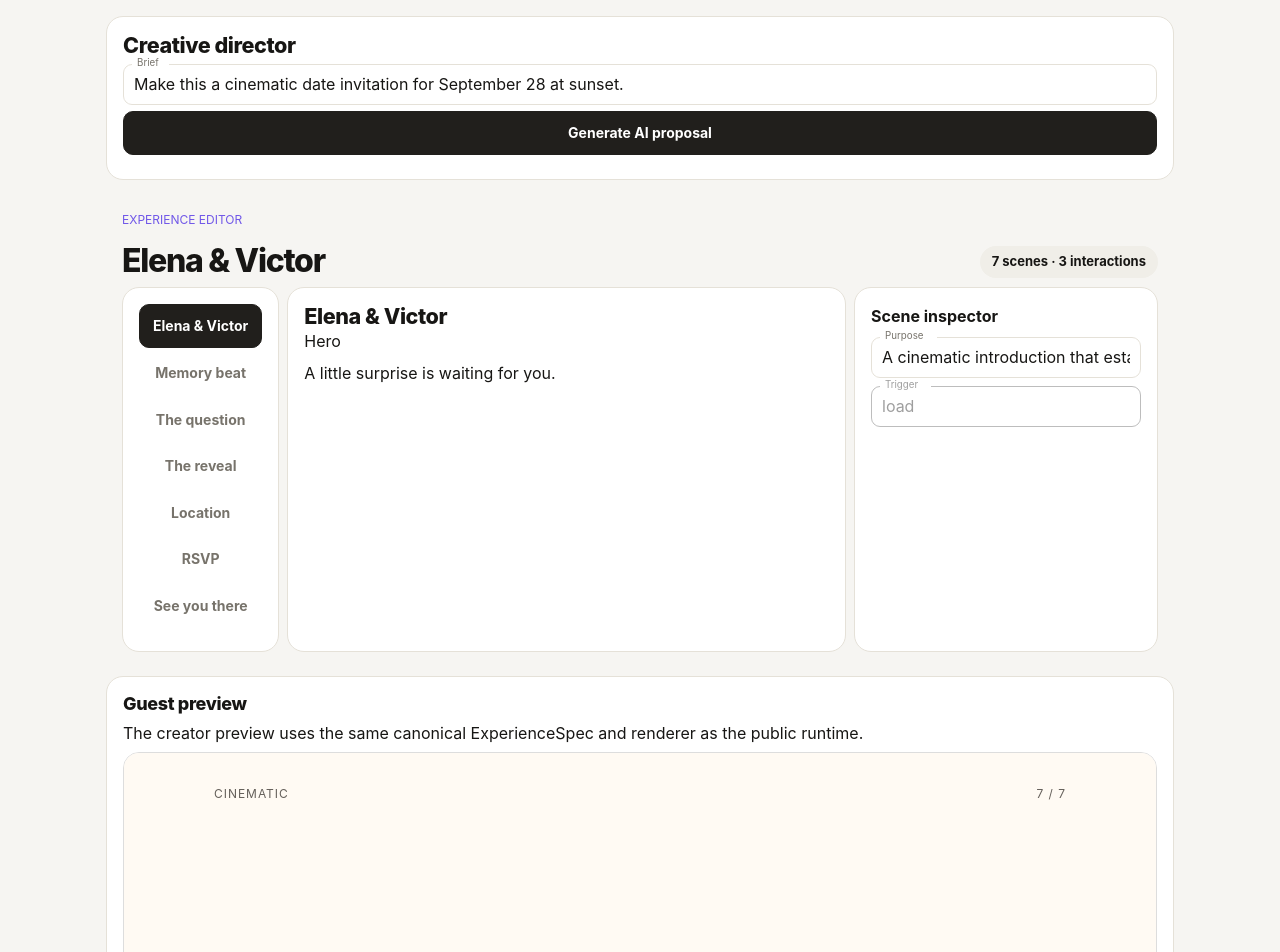
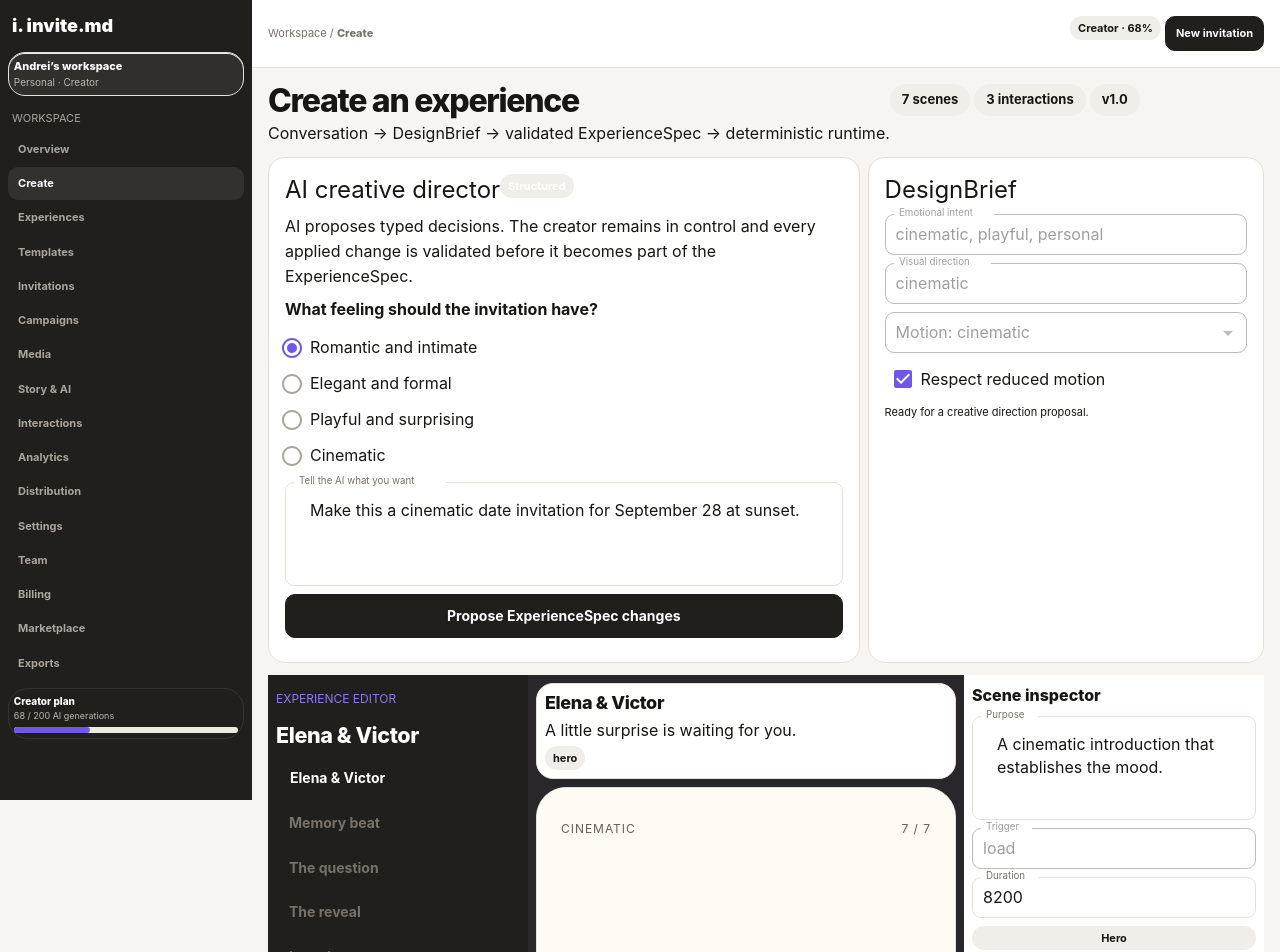
Before and after one commit to Andries16/invite, a React (Vite) app in the folder apps/creator/: page / in a window 1280 px wide. Shown: the top 952 px of the page. Built offline with nearby package versions, Linux system fonts and the light colour scheme.

Commit message:
feat(creator): align experience creation with platform architecture

```diff
--- a/apps/creator/src/app.tsx
+++ b/apps/creator/src/app.tsx
@@ -1,24 +1,43 @@
 import { applyExperienceSpecPatch, createExperienceSpecProposal } from "@invite/ai";
-import { inviteTheme } from "@invite/design-system";
+import { CreatorShell, EditorShell, inviteTheme } from "@invite/design-system";
 import { ExperienceRenderer } from "@invite/invitation-components";
 import { getOrderedScenes } from "@invite/invitation-runtime";
 import type { ExperienceSpec, SceneSpec } from "@invite/invitation-schema";
+import { getSceneDescription, getSceneDisplayType, getSceneTitle, sampleExperience } from "@invite/story";
 import {
-  getSceneDescription,
-  getSceneDisplayType,
-  getSceneTitle,
-  sampleExperience,
-} from "@invite/story";
-import Button from "@mui/material/Button";
-import Card from "@mui/material/Card";
-import CardContent from "@mui/material/CardContent";
-import Chip from "@mui/material/Chip";
-import CssBaseline from "@mui/material/CssBaseline";
-import Stack from "@mui/material/Stack";
-import { ThemeProvider } from "@mui/material/styles";
-import TextField from "@mui/material/TextField";
-import Typography from "@mui/material/Typography";
+  Button,
+  Card,
+  CardContent,
+  Checkbox,
+  Chip,
+  CssBaseline,
+  FormControlLabel,
+  MenuItem,
+  Paper,
+  Radio,
+  RadioGroup,
+  Select,
+  Stack,
+  TextField,
+  ThemeProvider,
+  Typography,
+} from "@mui/material";
 import { useMemo, useState } from "react";
+
+type AIInteraction =
+  | { type: "single_choice"; id: string; question: string; options: string[] }
+  | { type: "multi_choice"; id: string; question: string; options: string[] }
+  | { type: "text"; id: string; question: string; placeholder?: string }
+  | { type: "date"; id: string; question: string }
+  | { type: "color"; id: string; question: string }
+  | { type: "confirmation"; id: string; summary: string };
+
+const interaction: AIInteraction = {
+  type: "single_choice",
+  id: "tone",
+  question: "What feeling should the invitation have?",
+  options: ["Romantic and intimate", "Elegant and formal", "Playful and surprising", "Cinematic"],
+};
 
 interface EditorProps {
   experience: ExperienceSpec;
@@ -27,79 +46,145 @@ interface EditorProps {
   onChange: (next: ExperienceSpec) => void;
 }
 
-const Editor = ({ experience, selected, onSelect, onChange }: EditorProps) => {
+const SceneEditor = ({ experience, selected, onSelect, onChange }: EditorProps) => {
   const scenes = getOrderedScenes(experience);
 
+  const updateSelected = (patch: Partial<SceneSpec>) => {
+    onChange({
+      ...experience,
+      scenes: experience.scenes.map((scene) =>
+        scene.id === selected.id ? { ...scene, ...patch } : scene,
+      ),
+    });
+  };
+
   return (
-    <Stack spacing={2} sx={{ maxWidth: 1100, mx: "auto", p: 4 }}>
-      <Typography variant="overline" color="primary">
-        Experience Editor
+    <EditorShell
+      left={
+        <Stack spacing={2}>
+          <Typography variant="overline" sx={{ color: "primary.light" }}>
+            Experience editor
           </Typography>
-      <Stack direction="row" sx={{ justifyContent: "space-between", alignItems: "center" }}>
-        <Typography variant="h2">{getSceneTitle(selected)}</Typography>
-        <Chip
-          label={scenes.length + " scenes · " + experience.interactions.length + " interactions"}
-        />
-      </Stack>
-      <Stack direction={{ xs: "column", md: "row" }} spacing={2}>
-        <Card>
-          <CardContent>
-            <Stack spacing={1}>
+          <Typography variant="h3" sx={{ color: "#fff" }}>
+            {getSceneTitle(selected)}
+          </Typography>
+          <Stack spacing={0.5}>
             {scenes.map((scene) => (
               <Button
                 key={scene.id}
+                onClick={() => onSelect(scene.id)}
                 variant={scene.id === selected.id ? "contained" : "text"}
-                  onClick={() => onSelect(scene.id)}
+                sx={{ justifyContent: "flex-start", textTransform: "none" }}
               >
                 {getSceneTitle(scene)}
               </Button>
             ))}
           </Stack>
-          </CardContent>
-        </Card>
-        <Card sx={{ flex: 1 }}>
-          <CardContent>
-            <Typography variant="h3">{getSceneTitle(selected)}</Typography>
-            <Typography color="text.secondary">{getSceneDisplayType(selected)}</Typography>
-            <Typography sx={{ mt: 2 }} color="text.secondary">
-              {getSceneDescription(selected)}
-            </Typography>
-          </CardContent>
-        </Card>
-        <Card>
-          <CardContent>
+        </Stack>
+      }
+      right={
         <Stack spacing={2}>
-              <Typography sx={{ fontWeight: 700 }}>Scene inspector</Typography>
+          <Typography sx={{ fontWeight: 800 }}>Scene inspector</Typography>
           <TextField
             label="Purpose"
+            multiline
+            minRows={3}
             value={selected.purpose}
+            onChange={(event) => updateSelected({ purpose: event.target.value })}
+          />
+          <TextField label="Trigger" value={selected.trigger.type} disabled />
+          <TextField
+            label="Duration"
+            type="number"
+            value={selected.durationMs ?? ""}
             onChange={(event) =>
-                  onChange({
-                    ...experience,
-                    scenes: experience.scenes.map((scene) =>
-                      scene.id === selected.id ? { ...scene, purpose: event.target.value } : scene,
-                    ),
+              updateSelected({
+                durationMs: event.target.value ? Number(event.target.value) : undefined,
               })
             }
           />
-              <TextField label="Trigger" value={selected.trigger.type} disabled />
+          <Chip label={getSceneDisplayType(selected)} size="small" />
+        </Stack>
+      }
+    >
+      <Stack spacing={2} sx={{ maxWidth: 900, mx: "auto" }}>
+        <Paper sx={{ p: 2, bgcolor: "#fff" }}>
+          <Stack spacing={1}>
+            <Typography variant="h4">{getSceneTitle(selected)}</Typography>
+            <Typography color="text.secondary">{getSceneDescription(selected)}</Typography>
+            <Chip
+              sx={{ alignSelf: "flex-start" }}
+              size="small"
+              label={selected.components?.[0]?.kind ?? "custom"}
+            />
+          </Stack>
+        </Paper>
+        <Paper sx={{ overflow: "hidden", borderRadius: 3 }}>
+          <ExperienceRenderer spec={experience} />
+        </Paper>
+      </Stack>
+    </EditorShell>
+  );
+};
+
+const AIConversation = ({
+  brief,
+  onBriefChange,
+  onGenerate,
+}: {
+  brief: string;
+  onBriefChange: (value: string) => void;
+  onGenerate: () => void;
+}) => {
+  const [choice, setChoice] = useState(interaction.options[0]);
+
+  return (
+    <Card sx={{ height: "100%" }}>
+      <CardContent>
+        <Stack spacing={2}>
+          <Stack direction="row" justifyContent="space-between" alignItems="center">
+            <Typography variant="h5">AI creative director</Typography>
+            <Chip label="Structured" color="success" size="small" />
+          </Stack>
+          <Typography color="text.secondary">
+            AI proposes typed decisions. The creator remains in control and every applied change
+            is validated before it becomes part of the ExperienceSpec.
+          </Typography>
+          <Typography sx={{ fontWeight: 700 }}>{interaction.question}</Typography>
+          <RadioGroup value={choice} onChange={(event) => setChoice(event.target.value)}>
+            {interaction.options.map((option) => (
+              <FormControlLabel
+                key={option}
+                value={option}
+                control={<Radio />}
+                label={option}
+              />
+            ))}
+          </RadioGroup>
+          <TextField
+            label="Tell the AI what you want"
+            value={brief}
+            onChange={(event) => onBriefChange(event.target.value)}
+            multiline
+            minRows={3}
+          />
+          <Button variant="contained" onClick={onGenerate}>
+            Propose ExperienceSpec changes
+          </Button>
         </Stack>
       </CardContent>
     </Card>
-      </Stack>
-    </Stack>
   );
 };
 
 export const App = () => {
   const [experience, setExperience] = useState<ExperienceSpec>(sampleExperience);
   const scenes = useMemo(() => getOrderedScenes(experience), [experience]);
-  const [selectedId, setSelectedId] = useState(scenes[0]?.id);
+  const [selectedId, setSelectedId] = useState<SceneSpec["id"]>(scenes[0]?.id);
+  const [brief, setBrief] = useState("Make this a cinematic date invitation for September 28 at sunset.");
+  const [proposalState, setProposalState] = useState("Ready for a creative direction proposal.");
+
   const selected = scenes.find((scene) => scene.id === selectedId) ?? scenes[0];
-  const [brief, setBrief] = useState(
-    "Make this a cinematic date invitation for September 28 at sunset.",
-  );
-  const [proposalState, setProposalState] = useState("");
 
   if (!selected) return null;
 
@@ -117,60 +202,63 @@ export const App = () => {
 
     setExperience(applyExperienceSpecPatch(experience, proposal.proposal));
     setProposalState(
-      "AI proposal applied · " +
-        Math.round(proposal.confidence * 100) +
-        "% confidence · review recommended",
+      `Applied typed proposal · ${Math.round(proposal.confidence * 100)}% confidence · review recommended`,
     );
   };
 
   return (
     <ThemeProvider theme={inviteTheme}>
       <CssBaseline />
-      <Stack spacing={2} sx={{ maxWidth: 1100, mx: "auto", p: 4 }}>
-        <Card>
+      <CreatorShell title="Create">
+        <Stack spacing={3}>
+          <Stack direction={{ xs: "column", md: "row" }} justifyContent="space-between" gap={2}>
+            <Stack spacing={0.5}>
+              <Typography variant="h2">Create an experience</Typography>
+              <Typography color="text.secondary">
+                Conversation → DesignBrief → validated ExperienceSpec → deterministic runtime.
+              </Typography>
+            </Stack>
+            <Stack direction="row" spacing={1}>
+              <Chip label={`${scenes.length} scenes`} />
+              <Chip label={`${experience.interactions.length} interactions`} />
+              <Chip label={`v${experience.schemaVersion}`} />
+            </Stack>
+          </Stack>
+
+          <Stack direction={{ xs: "column", lg: "row" }} spacing={2}>
+            <Stack sx={{ flex: 1.2 }}>
+              <AIConversation brief={brief} onBriefChange={setBrief} onGenerate={generateProposal} />
+            </Stack>
+            <Card sx={{ flex: 0.8 }}>
               <CardContent>
-            <Stack spacing={1.5}>
-              <Typography variant="h3">Creative director</Typography>
-              <TextField
-                fullWidth
-                label="Brief"
-                value={brief}
-                onChange={(event) => setBrief(event.target.value)}
-              />
-              <Button variant="contained" onClick={generateProposal}>
-                Generate AI proposal
-              </Button>
-              {proposalState && <Typography color="success.main">{proposalState}</Typography>}
+                <Stack spacing={2}>
+                  <Typography variant="h5">DesignBrief</Typography>
+                  <TextField label="Emotional intent" value="cinematic, playful, personal" disabled />
+                  <TextField label="Visual direction" value={experience.visualLanguage} disabled />
+                  <Select value={experience.design.motion} disabled fullWidth>
+                    {["none", "subtle", "moderate", "expressive", "cinematic"].map((value) => (
+                      <MenuItem key={value} value={value}>
+                        Motion: {value}
+                      </MenuItem>
+                    ))}
+                  </Select>
+                  <FormControlLabel control={<Checkbox checked />} label="Respect reduced motion" />
+                  <Typography variant="caption" color="text.secondary">
+                    {proposalState}
+                  </Typography>
                 </Stack>
               </CardContent>
             </Card>
-        <Editor
+          </Stack>
+
+          <SceneEditor
             experience={experience}
             selected={selected}
             onSelect={setSelectedId}
             onChange={setExperience}
           />
-        <Card>
-          <CardContent>
-            <Stack spacing={1.5}>
-              <Typography variant="h4">Guest preview</Typography>
-              <Typography color="text.secondary">
-                The creator preview uses the same canonical ExperienceSpec and renderer as the
-                public runtime.
-              </Typography>
-              <div
-                style={{
-                  border: "1px solid #ddd",
-                  borderRadius: 16,
-                  overflow: "hidden",
-                }}
-              >
-                <ExperienceRenderer spec={experience} />
-              </div>
         </Stack>
-          </CardContent>
-        </Card>
-      </Stack>
+      </CreatorShell>
     </ThemeProvider>
   );
 };
```
Lines whose indentation alone changed are shown as unchanged.
